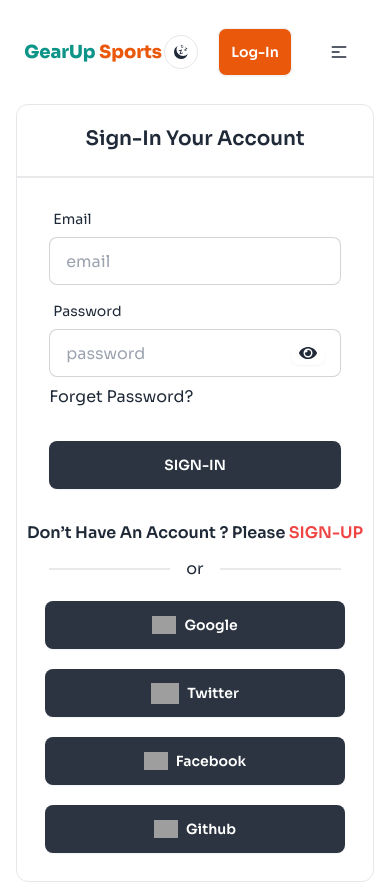
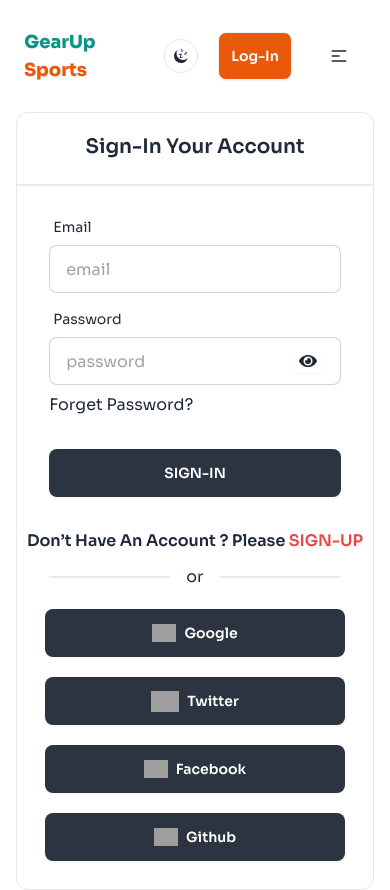
Before and after one commit to Md-Mueid-Mia/GearUp-Sports, a React (Vite) app: page /signIn in a window 390 px wide. Shown: the top 890 px of the page. Built offline with nearby package versions, Linux system fonts and the light colour scheme; no server answers; grey boxes are pictures that could not be loaded.

Commit message:
comment out all console.log

```diff
--- a/src/authProvider/AuthProvider.jsx
+++ b/src/authProvider/AuthProvider.jsx
@@ -56,7 +56,7 @@
 
   // Github Login
   const githubLogin = () => {
-    console.log('Enter');
+    // console.log('Enter');
     setLoading(true);
 
     return signInWithPopup(auth, GithubProvider);
--- a/src/components/Header.jsx
+++ b/src/components/Header.jsx
@@ -6,8 +6,6 @@
 const Header = () => {
     const {user, logOut} = useContext(AuthContext);
 
-  console.log(user);
-    // console.log(user);
     const link = <>
         <NavLink className='mr-3 lg:mr-5 hover:text-teal-600 hover:underline' to='/'><li>Home</li></NavLink>
         <NavLink className='mr-3 lg:mr-5 hover:text-teal-600 hover:underline' to='/allEquipment'><li>All Sports Equipment</li></NavLink>
@@ -18,15 +16,12 @@
 
     </>
 
-//    if(loading){
-//     return <div className='min-h-screen flex justify-center items-center'><span className="loading loading-bars loading-lg"></span></div>
-// }
   return (
     <div className="my-5">
       <div className="navbar bg-base-100">
         <div className="navbar-start">
 
-          <Link to={'/'} className="text-lg lg:text-2xl font-extrabold text-teal-600">GearUp <span className="text-orange-600">Sports</span></Link>
+          <Link to={'/'} className="text-lg flex flex-col md:flex-row lg:text-2xl font-extrabold text-teal-600">GearUp <span className="text-orange-600">Sports</span></Link>
         </div>
         <div className="navbar-center hidden lg:flex">
           <ul className="menu menu-horizontal px-1">
--- a/src/components/ProductCards.jsx
+++ b/src/components/ProductCards.jsx
@@ -44,7 +44,7 @@
 
         <h2 className="text-xl md:text-3xl font-bold text-center mb-4">Featured Products</h2>
         </Slide>
-         <div className="grid grid-cols-1 md:grid-cols-3 gap-6">
+         <div className="grid grid-cols-1 md:grid-cols-2 lg:grid-cols-3 gap-6">
          {products.slice(0, 6).map((product, index) => (
 
         <div
--- a/src/pages/AddEquipment.jsx
+++ b/src/pages/AddEquipment.jsx
@@ -40,8 +40,6 @@
         }
 
 
-        console.log("Form Data Submitted:", formData);
-        // Add logic to send data to the server or database
         fetch('http://localhost:4000/equipment', {
           method: 'POST',
           headers: {
--- a/src/pages/DetailsPage.jsx
+++ b/src/pages/DetailsPage.jsx
@@ -28,7 +28,7 @@
         <img
           src={image}
           alt={itemName}
-          className="max-w-sm rounded-lg shadow-2xl"
+          className="w-[300px] md:max-w-sm rounded-lg shadow-2xl"
         />
 
         {/* Product Details */}
--- a/src/pages/MyEquipment.jsx
+++ b/src/pages/MyEquipment.jsx
@@ -58,8 +58,7 @@
 
   }
   const updateProduct = (id) =>{
-    //update product logic here
-    console.log(id);
+
     navigate(`/updateEquipment/${id}`);
   }
 if(loading) {
--- a/src/pages/UpdateEquipment .jsx
+++ b/src/pages/UpdateEquipment .jsx
@@ -75,7 +75,7 @@
     })
       .then((response) => response.json())
       .then((data) => {
-        console.log("Updated Equipment:", data);
+        // console.log("Updated Equipment:", data);
         toast.success("Equipment updated successfully!");
         setTimeout(() => navigate("/myEquipmentList"), 2000); // Redirect to another page after 2 seconds
       })
```
Also changed, not shown: src/pages/SignIn.jsx (+5 -5 lines), src/pages/SignUp.jsx (+4 -4 lines).
